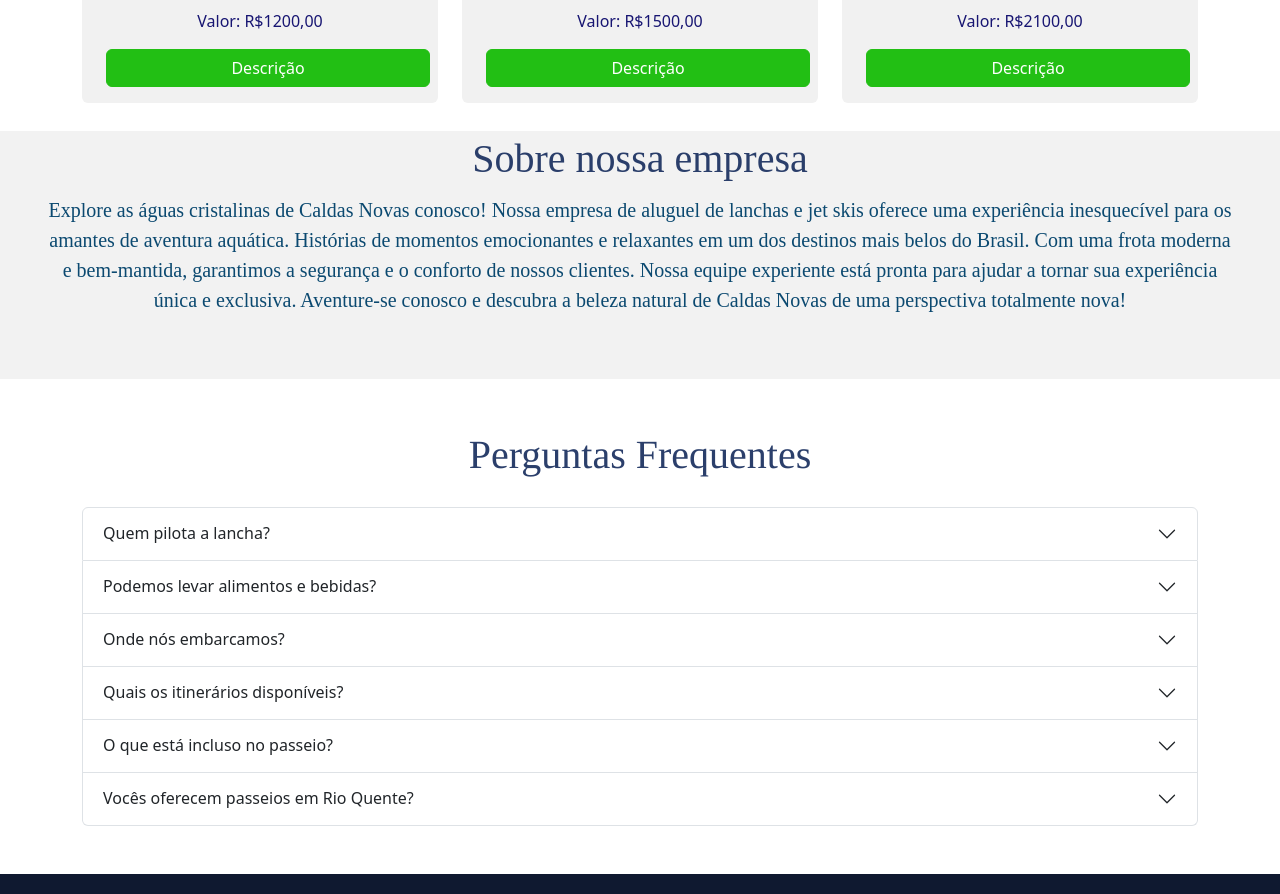
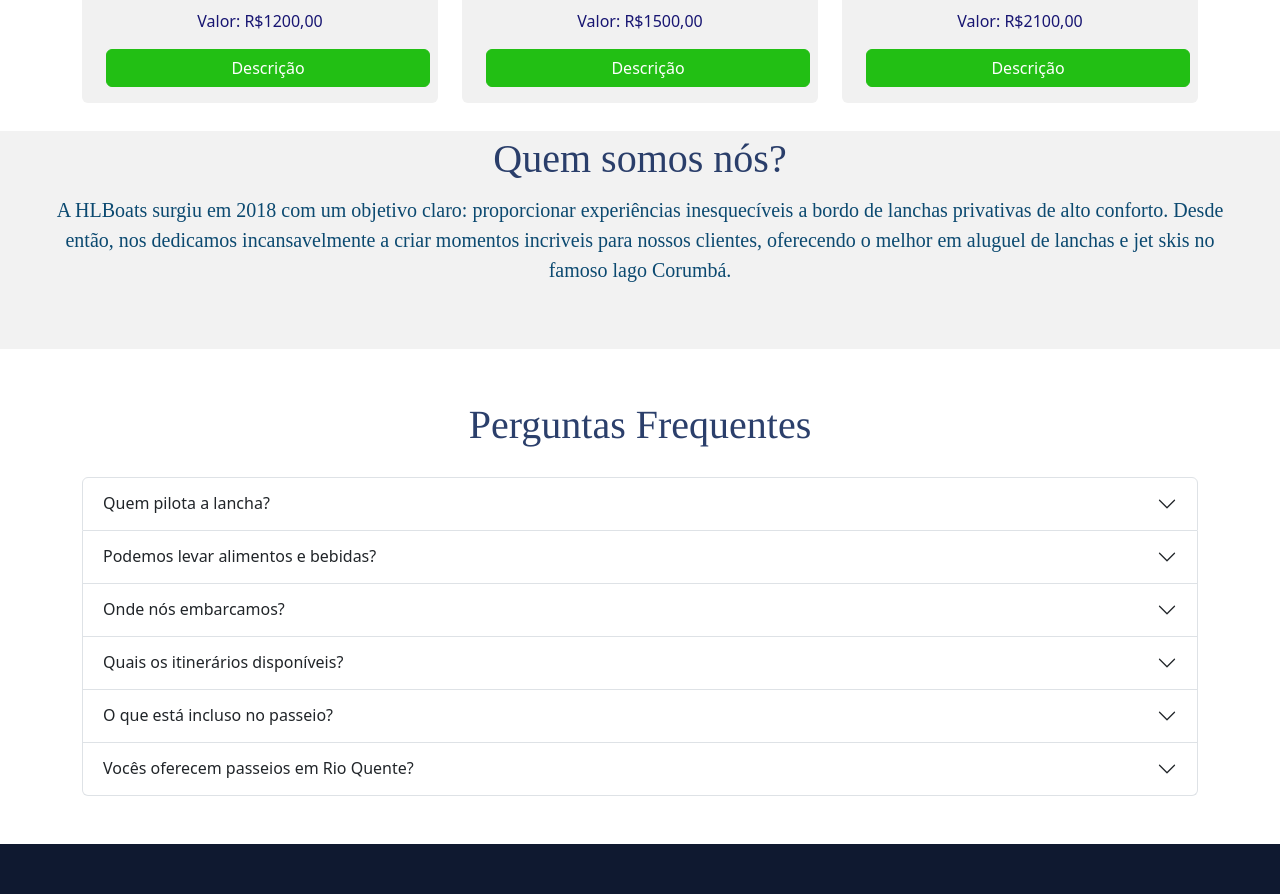
Before and after one commit to JorgeCasalini/Lanchas-Hulk, a React (Vite) app: page / in a window 1280 px wide. Shown: the part 1720-2614 px from the top of the page. Built offline with nearby package versions, Linux system fonts and the light colour scheme.

Commit message:
feat: update text content in About section

```diff
--- a/src/components/About.jsx
+++ b/src/components/About.jsx
@@ -3,8 +3,8 @@ import React from "react";
 const About = () => {
     return (
         <div id="sobre" className="pb-5" style={{ backgroundColor: "#f2f2f2" }}>
-            <h1 className="title-KoPub mt-1 mb-2" data-aos="fade-up"  data-aos-duration="1000">Sobre nossa empresa</h1>
-            <p className="text-center fs-5 mx-5 text-Ligconsolata" data-aos="zoom-in"  data-aos-duration="2000">Explore as águas cristalinas de Caldas Novas conosco! Nossa empresa de aluguel de lanchas e jet skis oferece uma experiência inesquecível para os amantes de aventura aquática. Histórias de momentos emocionantes e relaxantes em um dos destinos mais belos do Brasil. Com uma frota moderna e bem-mantida, garantimos a segurança e o conforto de nossos clientes. Nossa equipe experiente está pronta para ajudar a tornar sua experiência única e exclusiva. Aventure-se conosco e descubra a beleza natural de Caldas Novas de uma perspectiva totalmente nova!</p>
+            <h1 className="title-KoPub mt-1 mb-2" data-aos="fade-up" data-aos-duration="1000">Quem somos nós?</h1>
+            <p className="text-center fs-5 mx-5 text-Ligconsolata" data-aos="zoom-in" data-aos-duration="2000">A HLBoats surgiu em 2018 com um objetivo claro: proporcionar experiências inesquecíveis a bordo de lanchas privativas de alto conforto. Desde então, nos dedicamos incansavelmente a criar momentos incriveis para nossos clientes, oferecendo o melhor em aluguel de lanchas e jet skis no famoso lago Corumbá.</p>
         </div>
     );
 };
```
